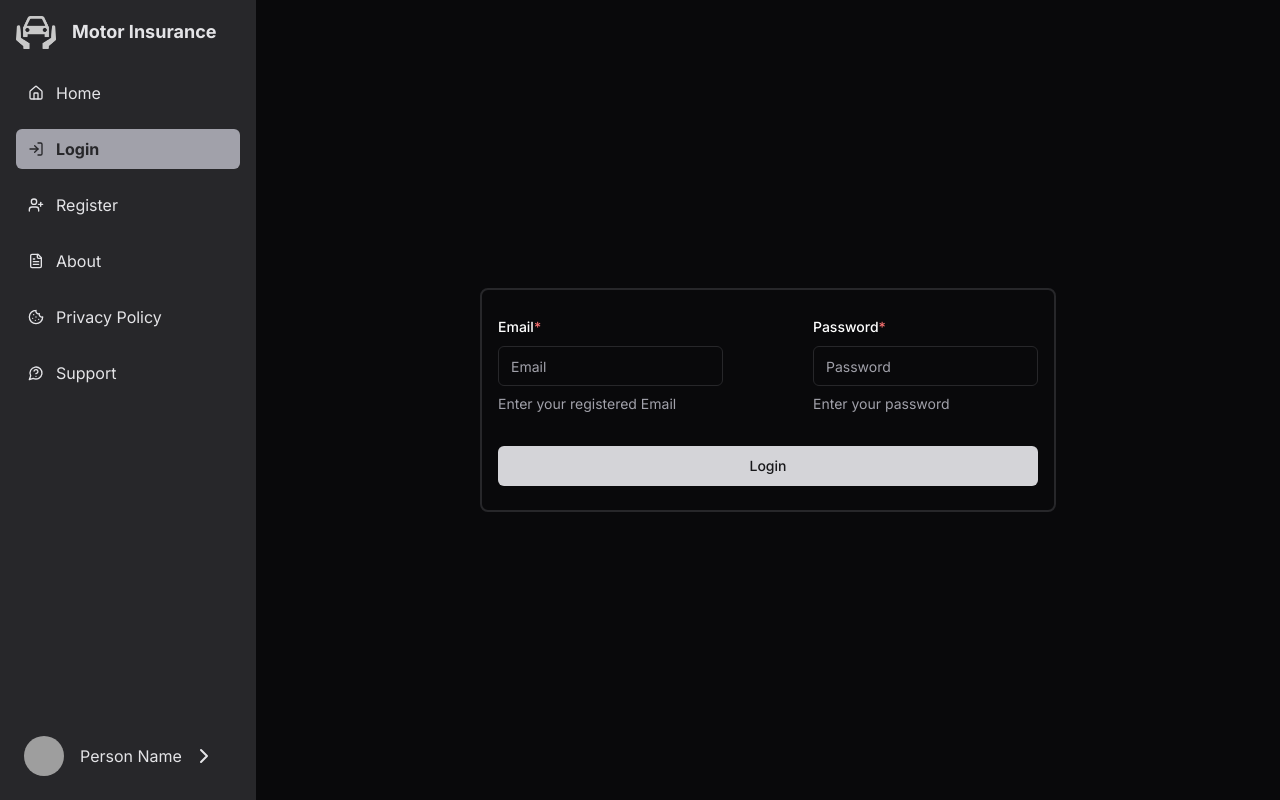
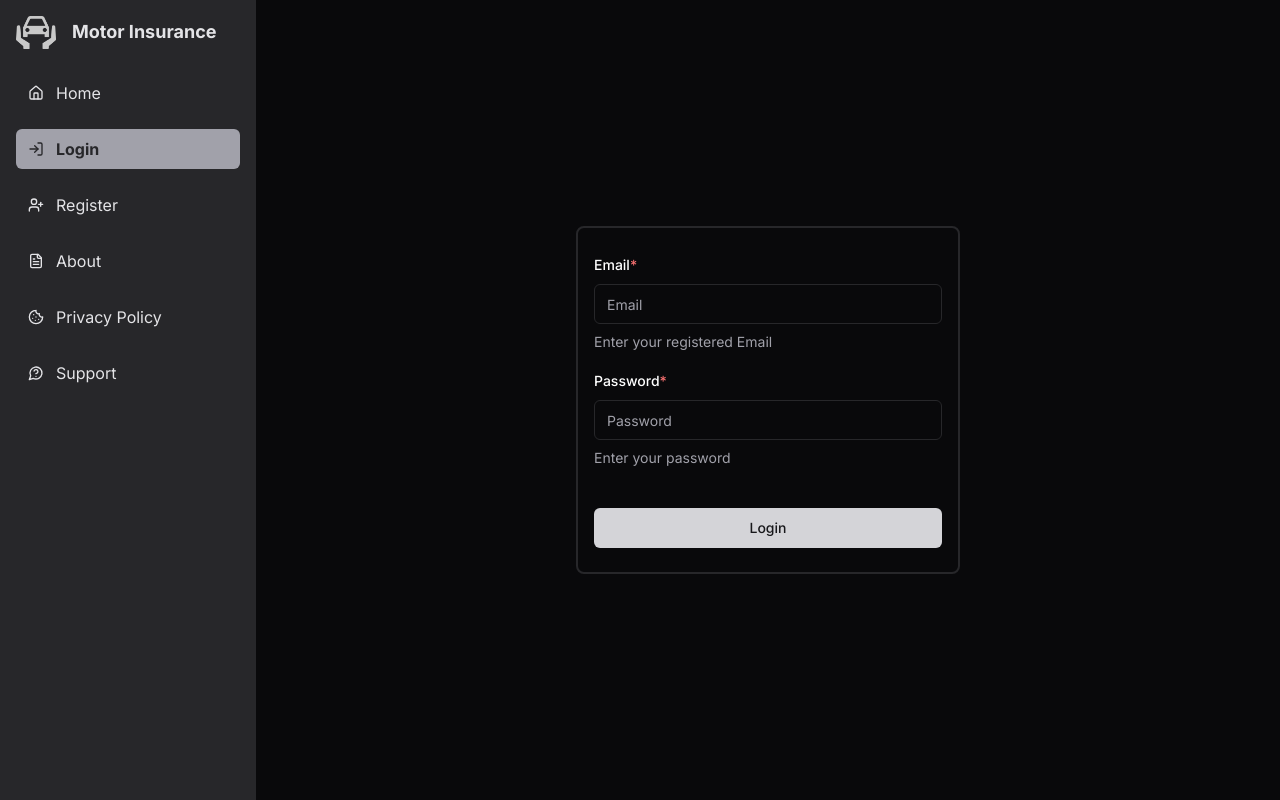
Before and after one commit to harshsoni-harsh/dbms-project, a Next.js app: page /login in a window 1280 px wide. Built offline with nearby package versions, Linux system fonts and the light colour scheme; grey boxes are pictures that could not be loaded.

Commit message:
login form flex-col && sidenav onblur

```diff
--- a/app/(home)/login/page.tsx
+++ b/app/(home)/login/page.tsx
@@ -91,17 +91,17 @@ function InputForm() {
   };
 
   return (
-    <div className="flex justify-center items-center w-full h-screen p-2">
+    <div className="w-full flex justify-center max-w-sm">
       <Form {...form}>
         <form
           action={submitForm}
-          className="h-fit w-fit p-4 py-6 rounded-lg border-2 border-zinc-800 flex flex-wrap max-w-xl justify-between gap-2"
+          className="h-fit w-full p-4 py-6 rounded-lg border-2 border-zinc-800 max-w-3xl flex flex-col justify-between gap-4"
         >
           <FormField
             control={form.control}
             name="email"
             render={({ field }) => (
-              <FormItem className="w-5/12">
+              <FormItem>
                 <FormLabel>
                   Email<span className="text-red-400">*</span>
                 </FormLabel>
@@ -117,7 +117,7 @@ function InputForm() {
             control={form.control}
             name="password"
             render={({ field }) => (
-              <FormItem className="w-5/12">
+              <FormItem>
                 <FormLabel>
                   Password<span className="text-red-400">*</span>
                 </FormLabel>
@@ -138,7 +138,8 @@ function InputForm() {
 
 const logPage = () => {
   return (
-    <div className="">
+    <div className="flex flex-col justify-center items-center w-full h-full p-4 gap-6">
+      <p className="font-bold text-xl md:hidden text-center">Login Form</p>
       <InputForm />
     </div>
   );
--- a/app/redirect/page.tsx
+++ b/app/redirect/page.tsx
@@ -1,6 +1,5 @@
 import { getServerSession } from "next-auth";
 import { redirect } from "next/navigation";
-import { NextResponse } from "next/server";
 
 export default async function Page() {
   const session = await getServerSession();
--- a/components/Sidenav.tsx
+++ b/components/Sidenav.tsx
@@ -1,7 +1,6 @@
 "use client";
-import { useRouter } from "next/navigation";
 import Link from "next/link";
-import { redirect, usePathname } from "next/navigation";
+import { usePathname } from "next/navigation";
 
 import { Button } from "@/components/ui/button";
 import { Avatar, AvatarFallback, AvatarImage } from "@/components/ui/avatar";
@@ -27,7 +26,6 @@ export default function Sidenav({
     icon: React.JSX.Element;
   }[];
 }) {
-  const router = useRouter();
   const pathname = usePathname();
   const splittedPath = pathname.split("/");
   const path = splittedPath[splittedPath.length - 1];
@@ -48,8 +46,9 @@ export default function Sidenav({
         {linksList.map((obj) => (
           <Link key={obj.id} href={obj.link} className="flex items-center">
             <div
+              onClick={() => openSidebar(false)}
               className={`flex items-center gap-2 w-full hover:font-bold hover:text-zinc-800 hover:bg-zinc-400 rounded-md p-2 ${
-                path === obj.link.split("/")[obj.link.split('/').length - 1] &&
+                path === obj.link.split("/")[obj.link.split("/").length - 1] &&
                 "font-bold text-zinc-800 bg-zinc-400"
               }`}
             >
@@ -59,6 +58,7 @@ export default function Sidenav({
           </Link>
         ))}
       </div>
+      {splittedPath.length > 2 ? (
         <Popover>
           <PopoverTrigger>
             <div className="p-2 flex items-center">
@@ -92,6 +92,9 @@ export default function Sidenav({
             </div>
           </PopoverContent>
         </Popover>
+      ) : (
+        ""
+      )}
     </div>
   );
   return (
@@ -101,10 +104,12 @@ export default function Sidenav({
           ? "ease-in duration-200 translate-x-0"
           : "ease-out duration-200 -translate-x-64 "
         ).concat(" flex z-10 fixed md:hidden")}
+        onBlur={() => openSidebar(false)}
+        onFocus={() => openSidebar(true)}
       >
         {content()}
         <Button
-          className="md:hidden mt-4 rounded-r-full p-2 bg-zinc-800 border-none"
+          className="md:hidden mt-4 rounded-r-full p-2 text-zinc-300 bg-zinc-800 border-none hover:bg-zinc-800 focus:bg-zinc-800"
           onClick={() => openSidebar(!open)}
         >
           <Menu />
```
Lines whose indentation alone changed are shown as unchanged.
